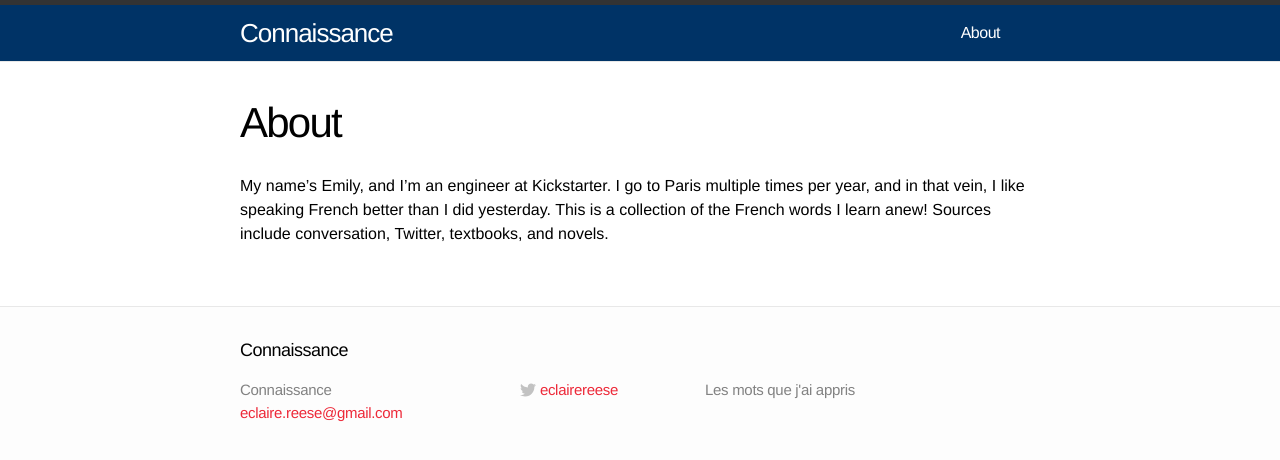
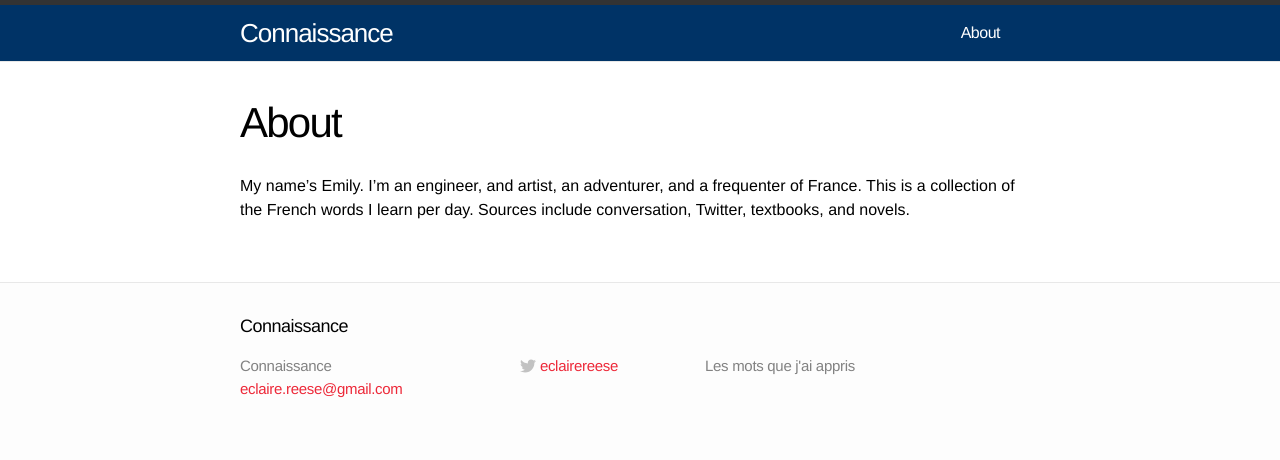
Before and after one commit to emilyreese/connaissance, a Jekyll site: the page built from about.md, in a window 1280 px wide. Shown: the top 460 px of the page. Built offline with Jekyll 4.4.1, drawn with Linux system fonts in a browser that asks for light colours.

Commit message:
about: update bio

```diff
--- a/about.md
+++ b/about.md
@@ -4,4 +4,4 @@ title: About
 permalink: /about/
 ---
 
-My name's Emily, and I'm an engineer at Kickstarter. I go to Paris multiple times per year, and in that vein, I like speaking French better than I did yesterday. This is a collection of the French words I learn anew! Sources include conversation, Twitter, textbooks, and novels.
+My name's Emily. I'm an engineer, and artist, an adventurer, and a frequenter of France. This is a collection of the French words I learn per day. Sources include conversation, Twitter, textbooks, and novels.
```
